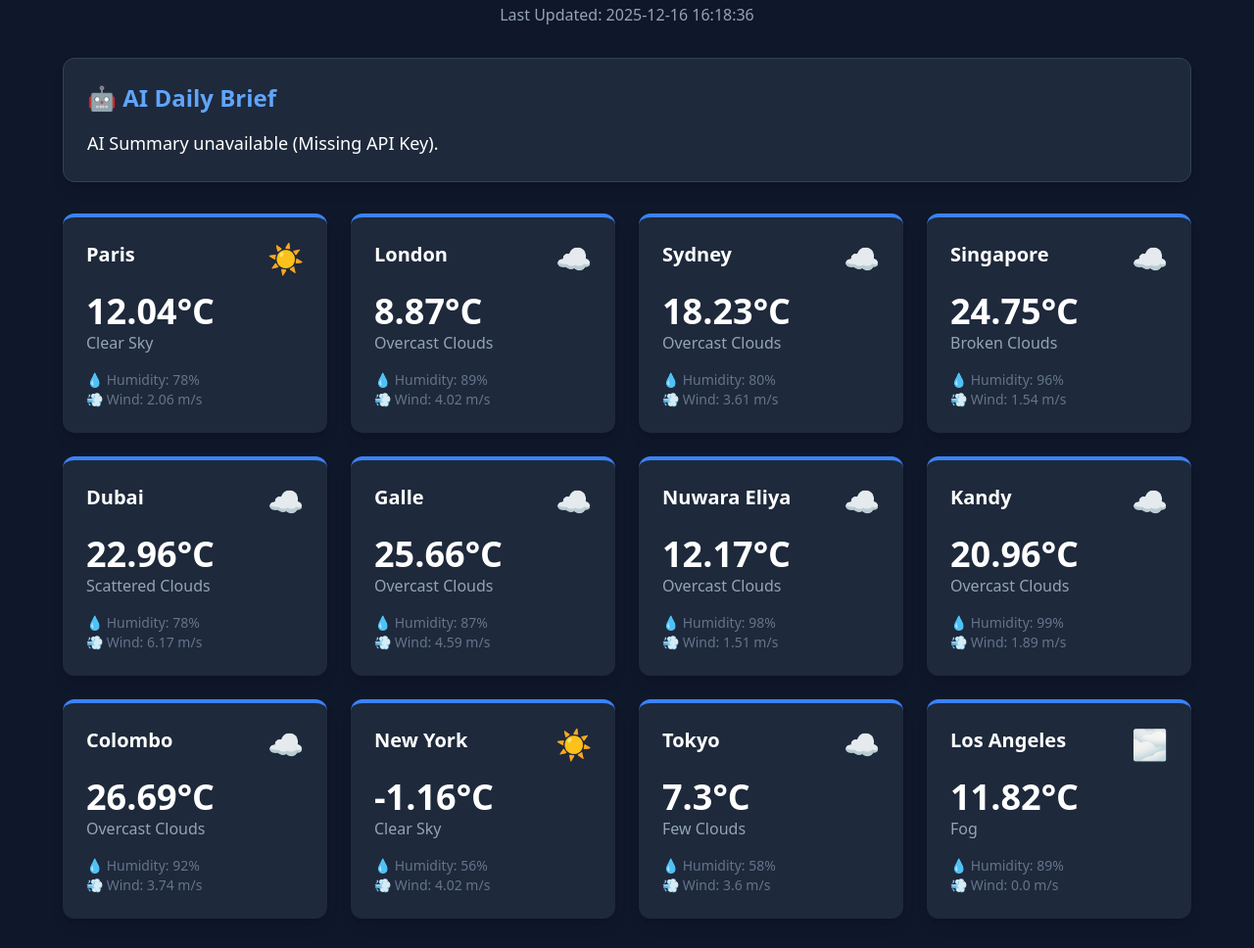
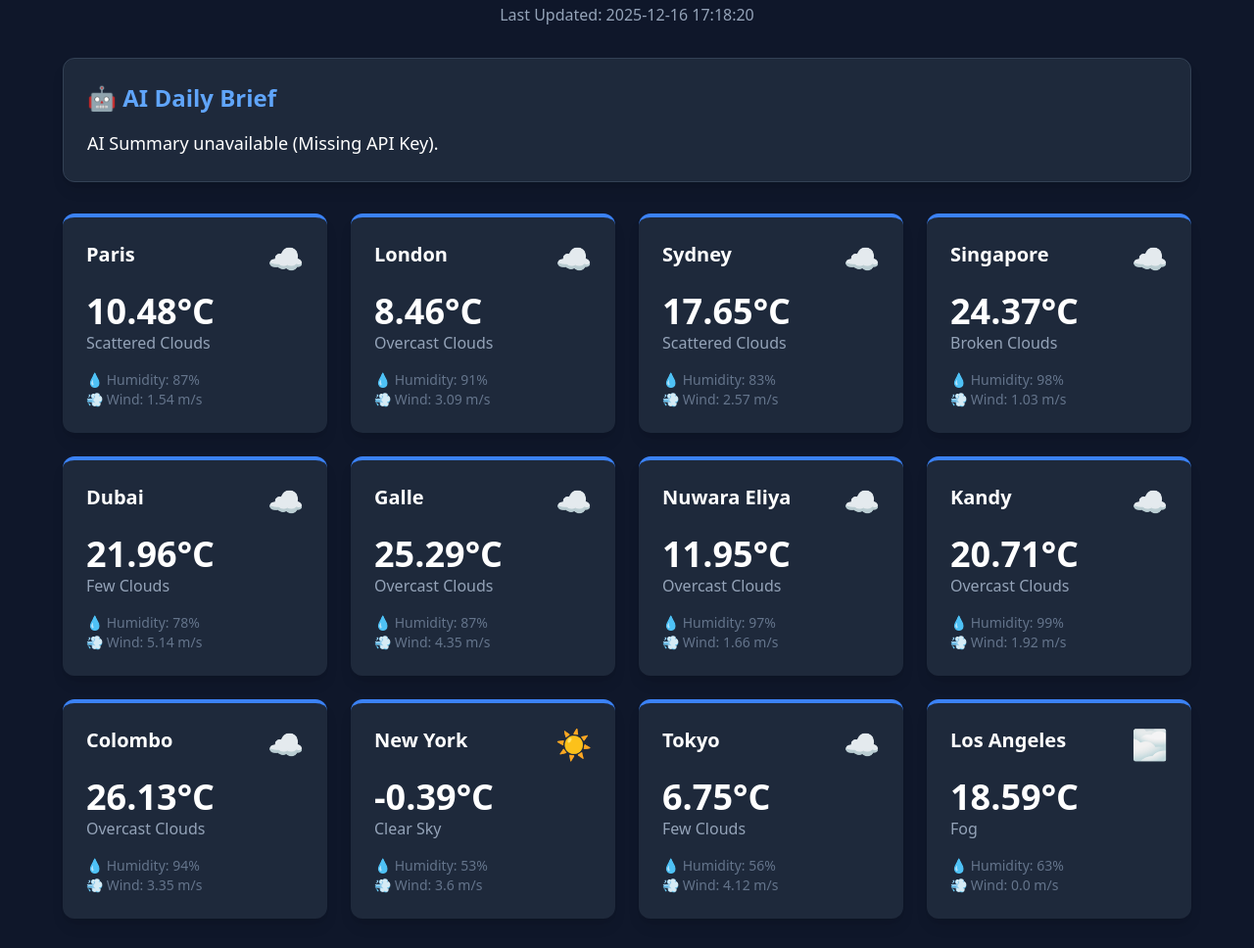
Before and after one commit to AtheequeFurkhan/Aero, a plain HTML site: page public/index.html in a window 1280 px wide. Shown: the part 69-1037 px from the top of the page at 98% size. Drawn offline with nearby package versions, Linux system fonts and the light colour scheme; files whose address does not match are found by name.

Commit message:
🌦️ Weather update: 2025-12-16 17:18

```diff
--- a/public/index.html
+++ b/public/index.html
@@ -11,7 +11,7 @@
     <div class="max-w-6xl mx-auto">
         <header class="mb-8 text-center">
             <h1 class="text-4xl font-bold mb-2">🌍 Global Weather Dashboard</h1>
-            <p class="text-slate-400">Last Updated: 2025-12-16 16:18:36</p>
+            <p class="text-slate-400">Last Updated: 2025-12-16 17:18:20</p>
         </header>
 
         <!-- AI Summary -->
@@ -26,15 +26,15 @@
             <div class="bg-slate-800 p-6 rounded-xl shadow-lg border-t-4 border-blue-500 hover:scale-105 transition-transform">
                 <div class="flex justify-between items-start">
                     <h3 class="text-xl font-bold">Paris</h3>
-                    <span class="text-3xl">☀️</span>
+                    <span class="text-3xl">☁️</span>
                 </div>
                 <div class="mt-4">
-                    <p class="text-4xl font-bold">12.04°C</p>
-                    <p class="text-slate-400 capitalize">clear sky</p>
+                    <p class="text-4xl font-bold">10.48°C</p>
+                    <p class="text-slate-400 capitalize">scattered clouds</p>
                 </div>
                 <div class="mt-4 text-sm text-slate-500">
-                    <p>💧 Humidity: 78%</p>
-                    <p>💨 Wind: 2.06 m/s</p>
+                    <p>💧 Humidity: 87%</p>
+                    <p>💨 Wind: 1.54 m/s</p>
                 </div>
             </div>
 
@@ -44,12 +44,12 @@
                     <span class="text-3xl">☁️</span>
                 </div>
                 <div class="mt-4">
-                    <p class="text-4xl font-bold">8.87°C</p>
+                    <p class="text-4xl font-bold">8.46°C</p>
                     <p class="text-slate-400 capitalize">overcast clouds</p>
                 </div>
                 <div class="mt-4 text-sm text-slate-500">
-                    <p>💧 Humidity: 89%</p>
-                    <p>💨 Wind: 4.02 m/s</p>
+                    <p>💧 Humidity: 91%</p>
+                    <p>💨 Wind: 3.09 m/s</p>
                 </div>
             </div>
 
@@ -59,12 +59,12 @@
                     <span class="text-3xl">☁️</span>
                 </div>
                 <div class="mt-4">
-                    <p class="text-4xl font-bold">18.23°C</p>
-                    <p class="text-slate-400 capitalize">overcast clouds</p>
+                    <p class="text-4xl font-bold">17.65°C</p>
+                    <p class="text-slate-400 capitalize">scattered clouds</p>
                 </div>
                 <div class="mt-4 text-sm text-slate-500">
-                    <p>💧 Humidity: 80%</p>
-                    <p>💨 Wind: 3.61 m/s</p>
+                    <p>💧 Humidity: 83%</p>
+                    <p>💨 Wind: 2.57 m/s</p>
                 </div>
             </div>
 
@@ -74,12 +74,12 @@
                     <span class="text-3xl">☁️</span>
                 </div>
                 <div class="mt-4">
-                    <p class="text-4xl font-bold">24.75°C</p>
+                    <p class="text-4xl font-bold">24.37°C</p>
                     <p class="text-slate-400 capitalize">broken clouds</p>
                 </div>
                 <div class="mt-4 text-sm text-slate-500">
-                    <p>💧 Humidity: 96%</p>
-                    <p>💨 Wind: 1.54 m/s</p>
+                    <p>💧 Humidity: 98%</p>
+                    <p>💨 Wind: 1.03 m/s</p>
                 </div>
             </div>
 
@@ -89,12 +89,12 @@
                     <span class="text-3xl">☁️</span>
                 </div>
                 <div class="mt-4">
-                    <p class="text-4xl font-bold">22.96°C</p>
-                    <p class="text-slate-400 capitalize">scattered clouds</p>
+                    <p class="text-4xl font-bold">21.96°C</p>
+                    <p class="text-slate-400 capitalize">few clouds</p>
                 </div>
                 <div class="mt-4 text-sm text-slate-500">
                     <p>💧 Humidity: 78%</p>
-                    <p>💨 Wind: 6.17 m/s</p>
+                    <p>💨 Wind: 5.14 m/s</p>
                 </div>
             </div>
 
@@ -104,12 +104,12 @@
                     <span class="text-3xl">☁️</span>
                 </div>
                 <div class="mt-4">
-                    <p class="text-4xl font-bold">25.66°C</p>
+                    <p class="text-4xl font-bold">25.29°C</p>
                     <p class="text-slate-400 capitalize">overcast clouds</p>
                 </div>
                 <div class="mt-4 text-sm text-slate-500">
                     <p>💧 Humidity: 87%</p>
-                    <p>💨 Wind: 4.59 m/s</p>
+                    <p>💨 Wind: 4.35 m/s</p>
                 </div>
             </div>
 
@@ -119,12 +119,12 @@
                     <span class="text-3xl">☁️</span>
                 </div>
                 <div class="mt-4">
-                    <p class="text-4xl font-bold">12.17°C</p>
+                    <p class="text-4xl font-bold">11.95°C</p>
                     <p class="text-slate-400 capitalize">overcast clouds</p>
                 </div>
                 <div class="mt-4 text-sm text-slate-500">
-                    <p>💧 Humidity: 98%</p>
-                    <p>💨 Wind: 1.51 m/s</p>
+                    <p>💧 Humidity: 97%</p>
+                    <p>💨 Wind: 1.66 m/s</p>
                 </div>
             </div>
 
@@ -134,12 +134,12 @@
                     <span class="text-3xl">☁️</span>
                 </div>
                 <div class="mt-4">
-                    <p class="text-4xl font-bold">20.96°C</p>
+                    <p class="text-4xl font-bold">20.71°C</p>
                     <p class="text-slate-400 capitalize">overcast clouds</p>
                 </div>
                 <div class="mt-4 text-sm text-slate-500">
                     <p>💧 Humidity: 99%</p>
-                    <p>💨 Wind: 1.89 m/s</p>
+                    <p>💨 Wind: 1.92 m/s</p>
                 </div>
             </div>
 
@@ -149,12 +149,12 @@
                     <span class="text-3xl">☁️</span>
                 </div>
                 <div class="mt-4">
-                    <p class="text-4xl font-bold">26.69°C</p>
+                    <p class="text-4xl font-bold">26.13°C</p>
                     <p class="text-slate-400 capitalize">overcast clouds</p>
                 </div>
                 <div class="mt-4 text-sm text-slate-500">
-                    <p>💧 Humidity: 92%</p>
-                    <p>💨 Wind: 3.74 m/s</p>
+                    <p>💧 Humidity: 94%</p>
+                    <p>💨 Wind: 3.35 m/s</p>
                 </div>
             </div>
 
@@ -164,12 +164,12 @@
                     <span class="text-3xl">☀️</span>
                 </div>
                 <div class="mt-4">
-                    <p class="text-4xl font-bold">-1.16°C</p>
+                    <p class="text-4xl font-bold">-0.39°C</p>
                     <p class="text-slate-400 capitalize">clear sky</p>
                 </div>
                 <div class="mt-4 text-sm text-slate-500">
-                    <p>💧 Humidity: 56%</p>
-                    <p>💨 Wind: 4.02 m/s</p>
+                    <p>💧 Humidity: 53%</p>
+                    <p>💨 Wind: 3.6 m/s</p>
                 </div>
             </div>
 
@@ -179,12 +179,12 @@
                     <span class="text-3xl">☁️</span>
                 </div>
                 <div class="mt-4">
-                    <p class="text-4xl font-bold">7.3°C</p>
+                    <p class="text-4xl font-bold">6.75°C</p>
                     <p class="text-slate-400 capitalize">few clouds</p>
                 </div>
                 <div class="mt-4 text-sm text-slate-500">
-                    <p>💧 Humidity: 58%</p>
-                    <p>💨 Wind: 3.6 m/s</p>
+                    <p>💧 Humidity: 56%</p>
+                    <p>💨 Wind: 4.12 m/s</p>
                 </div>
             </div>
 
@@ -194,11 +194,11 @@
                     <span class="text-3xl">🌫️</span>
                 </div>
                 <div class="mt-4">
-                    <p class="text-4xl font-bold">11.82°C</p>
+                    <p class="text-4xl font-bold">18.59°C</p>
                     <p class="text-slate-400 capitalize">fog</p>
                 </div>
                 <div class="mt-4 text-sm text-slate-500">
-                    <p>💧 Humidity: 89%</p>
+                    <p>💧 Humidity: 63%</p>
                     <p>💨 Wind: 0.0 m/s</p>
                 </div>
             </div>
```
Also changed, not shown: data/charts/temp_trend.png, data/history.csv, 1 other file.
